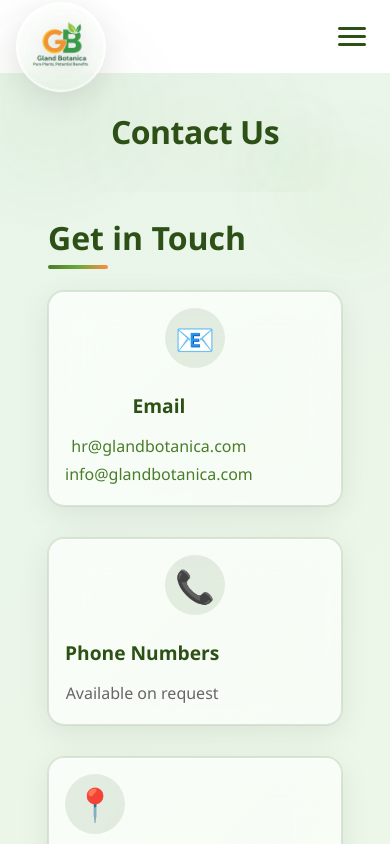
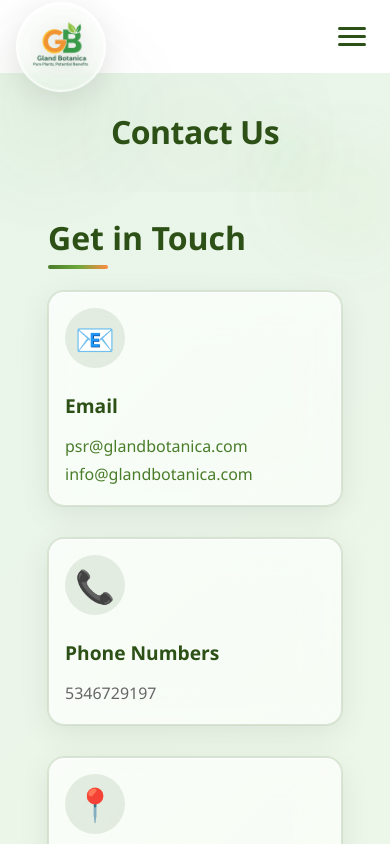
Before and after one commit to vrnd369/grandbotanica, a React (Create React App) app: page /contact in a window 390 px wide. Shown: the top 844 px of the page. Built offline with nearby package versions, Linux system fonts and the light colour scheme.

Commit message:
Update Contact page: Add left alignment for Email, Phone Numbers, and Map Location sections in mobile view

```diff
--- a/src/pages/About.jsx
+++ b/src/pages/About.jsx
@@ -46,7 +46,7 @@ const About = () => {
               <div className="intro-text-main">
                 <p className="intro-paragraph" data-aos="fade-up" data-aos-duration="800" data-aos-delay="100">
                   <span className="highlight-text">Gland Botanica</span> is a <span className="accent-text">Research driven</span> and <span className="accent-text">Quality focused</span> plant extracts manufacturer with a focus on improving human health by <span className="accent-text">Catering to the needs</span> of the health care industries. We are proud to be producing the <span className="highlight-text">highest Quality and purity</span> extracts.
-                </p>
+            </p>
                 <p className="intro-paragraph" data-aos="fade-up" data-aos-duration="800" data-aos-delay="200">
                   <span className="highlight-text">Gland Botanica</span> is one of India's largest manufacturers of herbal and Ayurvedic nutraceutical extracts. Our state-of-the-art manufacturing facility is designed to meet USFDA standards, ensuring premium quality and safety.
                 </p>
@@ -113,7 +113,7 @@ const About = () => {
               <div className="location-content">
                 <div className="location-title-wrapper">
                   <span className="location-icon-mobile">📍</span>
-                  <h3 className="location-title">Our Location</h3>
+                <h3 className="location-title">Our Location</h3>
                 </div>
                 <p className="location-text">
                   We are located on an 8-acre campus in Genome Valley, Turkapally, the hub of India's biotech innovation.
--- a/src/pages/Contact.css
+++ b/src/pages/Contact.css
@@ -583,11 +583,15 @@
     padding: 1.2rem;
   }
 
+  .contact-item.email-item,
+  .contact-item.phone-numbers-item,
   .contact-item.map-location-item {
     text-align: left;
     align-items: flex-start;
   }
 
+  .contact-item.email-item .contact-icon,
+  .contact-item.phone-numbers-item .contact-icon,
   .contact-item.map-location-item .contact-icon {
     margin: 0;
     align-self: flex-start;
@@ -671,11 +675,15 @@
     padding: 1rem;
   }
 
+  .contact-item.email-item,
+  .contact-item.phone-numbers-item,
   .contact-item.map-location-item {
     text-align: left;
     align-items: flex-start;
   }
 
+  .contact-item.email-item .contact-icon,
+  .contact-item.phone-numbers-item .contact-icon,
   .contact-item.map-location-item .contact-icon {
     margin: 0;
     align-self: flex-start;
--- a/src/pages/Contact.jsx
+++ b/src/pages/Contact.jsx
@@ -44,20 +44,20 @@ const Contact = () => {
               <h2 data-aos="fade-right" data-aos-duration="800" data-aos-delay="100" data-aos-easing="ease-out-cubic">Get in Touch</h2>
 
               <div className="contact-details">
-                <div className="contact-item" data-aos="fade-right" data-aos-duration="700" data-aos-delay="200" data-aos-easing="ease-out-cubic">
+                <div className="contact-item email-item" data-aos="fade-right" data-aos-duration="700" data-aos-delay="200" data-aos-easing="ease-out-cubic">
                   <div className="contact-icon" data-aos="zoom-in" data-aos-duration="600" data-aos-delay="250">📧</div>
                   <div>
                     <h4>Email</h4>
-                    <a href="mailto:hr@glandbotanica.com" className="contact-link">hr@glandbotanica.com</a>
+                    <a href="mailto:hr@glandbotanica.com" className="contact-link">psr@glandbotanica.com</a>
                     <a href="mailto:info@glandbotanica.com" className="contact-link">info@glandbotanica.com</a>
                   </div>
                 </div>
 
-                <div className="contact-item" data-aos="fade-right" data-aos-duration="700" data-aos-delay="300" data-aos-easing="ease-out-cubic">
+                <div className="contact-item phone-numbers-item" data-aos="fade-right" data-aos-duration="700" data-aos-delay="300" data-aos-easing="ease-out-cubic">
                   <div className="contact-icon" data-aos="zoom-in" data-aos-duration="600" data-aos-delay="350">📞</div>
                   <div>
                     <h4>Phone Numbers</h4>
-                    <p className="contact-text">Available on request</p>
+                    <p className="contact-text">5346729197</p>
                   </div>
                 </div>
 
```
Also changed, not shown: src/pages/OurVision.css (line endings or trailing spaces).
